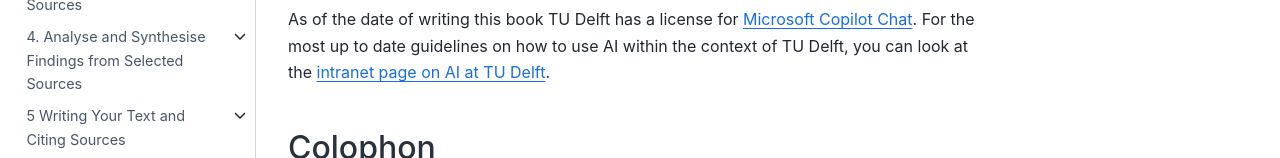
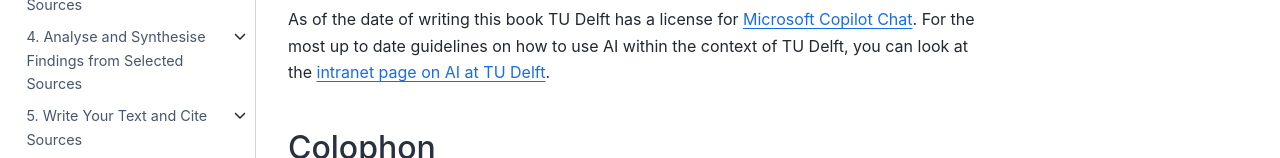
Before and after one commit to lwalma/ai-lit-review, a Jupyter Book: the page built from book/about.md, in a window 1280 px wide and 900 px high, scrolled down 592 px. Shown: the part 742-900 px from the top of the window. Built offline with Jupyter Book 1.0.4 settings and Sphinx 7.4.7 and the Sphinx Book theme 1.1.4, drawn with Linux system fonts in a browser that asks for light colours; comment, search, counter and statistics services are not loaded.

Commit message:
Update 5-write.md

```diff
--- a/book/part2/5-write.md
+++ b/book/part2/5-write.md
@@ -1,16 +1,16 @@
 
-# 5 Writing Your Text and Citing Sources
+# 5. Write Your Text and Cite Sources
 
-In the final phase of your project, you have to write a text to report about your research, and refer to the sources that you used.
+In the final phase of your project, you have to write a text to report about your research and refer to the sources that you used.
 
 ![analyse literature](part2-writing.png)
 
 Common activities during this phase of the literature review include:
 
-- [Drafting Your Text](draft.md)
+- [Drafting Your Text](5a-draft.md)
 
-- [Revising and Editing Your Text](revising.md)
+- [Revising and Editing Your Text](5b-revising.md)
 
-- [Citing Your Sources](cite-references.md)
+- [Citing Your Sources](5c-citing.md)
 
 Study the next pages to learn how AI can support these activities.
```
